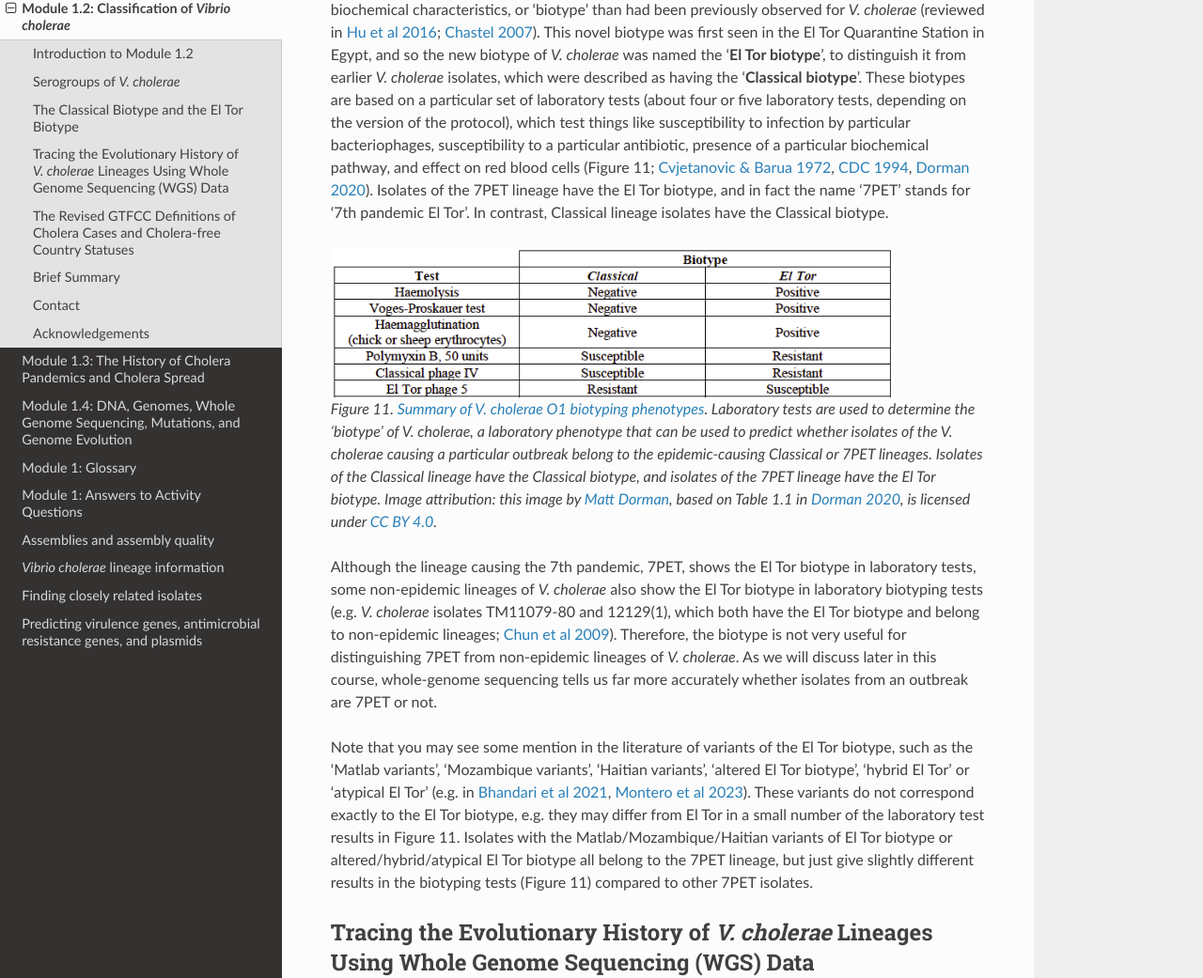
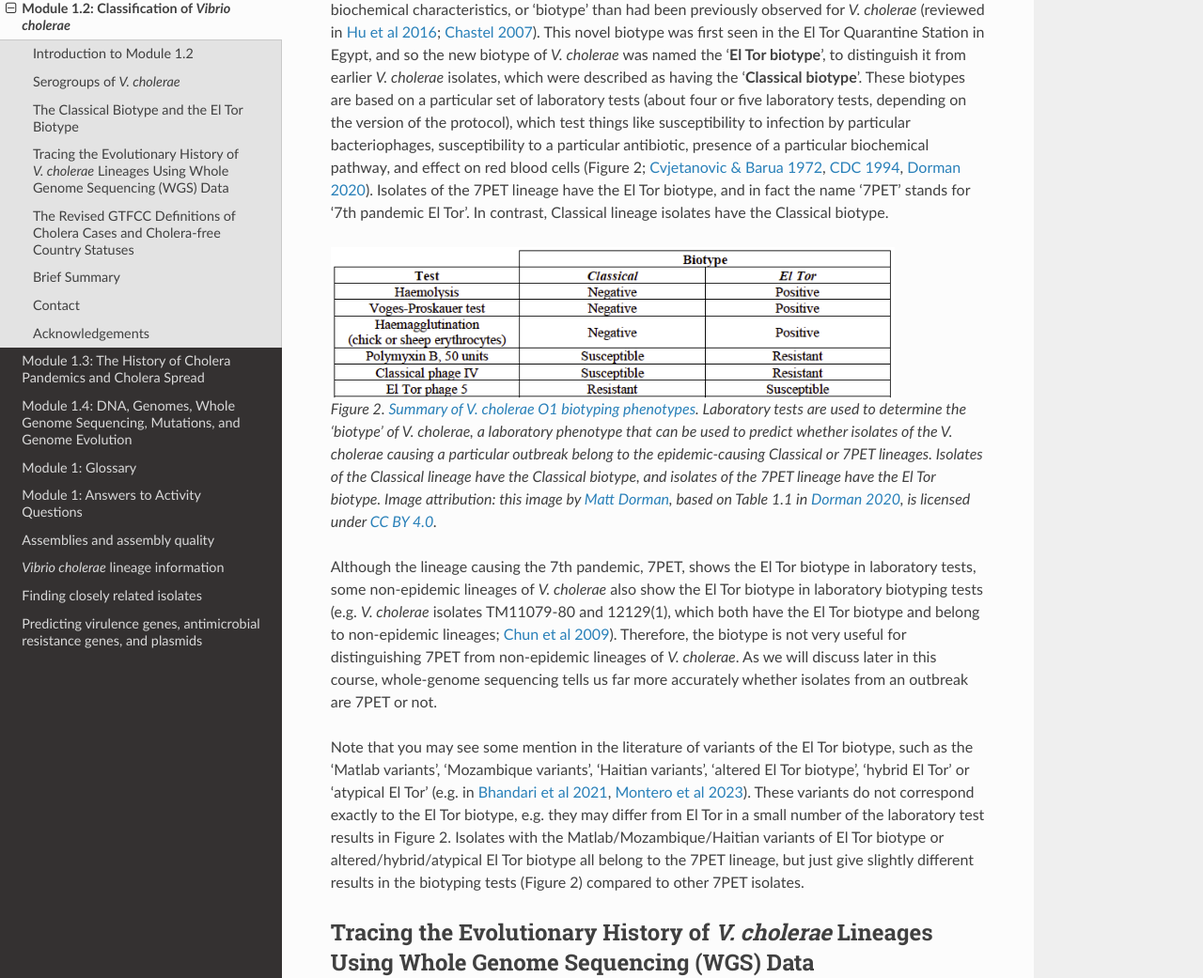
Before and after one commit to avrilcoghlan/cholerabook, a Sphinx documentation site: the page built from docs/source/vibriogenomes2.rst, in a window 1280 px wide and 1400 px high, scrolled down 1972 px. Shown: the part 185-1226 px from the top of the window at 94% size. Built offline with Sphinx 7.4.7 and the Read the Docs theme 2.0.0, drawn with Linux system fonts in a browser that asks for light colours; some of the changed text lies outside the part shown.

Commit message:
Update vibriogenomes2.rst

```diff
--- a/docs/source/vibriogenomes2.rst
+++ b/docs/source/vibriogenomes2.rst
@@ -92,7 +92,7 @@ and so the new biotype of *V. cholerae* was named the '**El Tor biotype**', to d
 described as having the '**Classical biotype**'.
 These biotypes are based on a particular set of laboratory tests (about four
 or five laboratory tests, depending on the version of the protocol), which test things like susceptibility to infection by particular bacteriophages,
-susceptibility to a particular antibiotic, presence of a particular biochemical pathway, and effect on red blood cells (Figure 11; `Cvjetanovic & Barua 1972`_, `CDC 1994`_, `Dorman 2020`_).
+susceptibility to a particular antibiotic, presence of a particular biochemical pathway, and effect on red blood cells (Figure 2; `Cvjetanovic & Barua 1972`_, `CDC 1994`_, `Dorman 2020`_).
 Isolates of the 7PET lineage have the El Tor biotype, and in fact the name '7PET' stands for '7th pandemic El Tor'.
 In contrast, Classical lineage isolates have the Classical biotype.
 
@@ -109,7 +109,7 @@ In contrast, Classical lineage isolates have the Classical biotype.
 .. figure:: Biotype.png
   :width: 600
 
-  Figure 11. `Summary of V. cholerae O1 biotyping phenotypes`_. Laboratory tests are used to determine the 'biotype' of *V. cholerae*, a laboratory phenotype that can be used to predict whether isolates of the *V. cholerae* causing a particular outbreak belong to the epidemic-causing Classical or 7PET lineages. Isolates of the Classical lineage have the Classical biotype, and isolates of the 7PET lineage have the El Tor biotype. Image attribution: this image by `Matt Dorman`_, based on Table 1.1 in `Dorman 2020`_, is licensed under `CC BY 4.0`_.
+  Figure 2. `Summary of V. cholerae O1 biotyping phenotypes`_. Laboratory tests are used to determine the 'biotype' of *V. cholerae*, a laboratory phenotype that can be used to predict whether isolates of the *V. cholerae* causing a particular outbreak belong to the epidemic-causing Classical or 7PET lineages. Isolates of the Classical lineage have the Classical biotype, and isolates of the 7PET lineage have the El Tor biotype. Image attribution: this image by `Matt Dorman`_, based on Table 1.1 in `Dorman 2020`_, is licensed under `CC BY 4.0`_.
 
 .. _CC BY 4.0: https://creativecommons.org/licenses/by/4.0/
 
@@ -134,9 +134,9 @@ outbreak are 7PET or not.
 
 Note that you may see some mention in the literature of variants of the El Tor biotype, such as
 the 'Matlab variants', 'Mozambique variants', 'Haitian variants', 'altered El Tor biotype', 'hybrid El Tor' or 'atypical El Tor' (e.g. in `Bhandari et al 2021`_,
-`Montero et al 2023`_). These variants do not correspond exactly to the El Tor biotype, e.g. they may differ from El Tor in a small number of the laboratory test results in Figure 11.
+`Montero et al 2023`_). These variants do not correspond exactly to the El Tor biotype, e.g. they may differ from El Tor in a small number of the laboratory test results in Figure 2.
 Isolates with the Matlab/Mozambique/Haitian variants of El Tor biotype or altered/hybrid/atypical El Tor biotype all belong to the 7PET lineage, but
-just give slightly different results in the biotyping tests (Figure 11) compared to other 7PET isolates.
+just give slightly different results in the biotyping tests (Figure 2) compared to other 7PET isolates.
 
 .. _Montero et al 2023: https://pubmed.ncbi.nlm.nih.gov/37215733/
 
```
Also changed, not shown: other parts of docs/source/vibriogenomes2.rst (+9 -12 lines).
